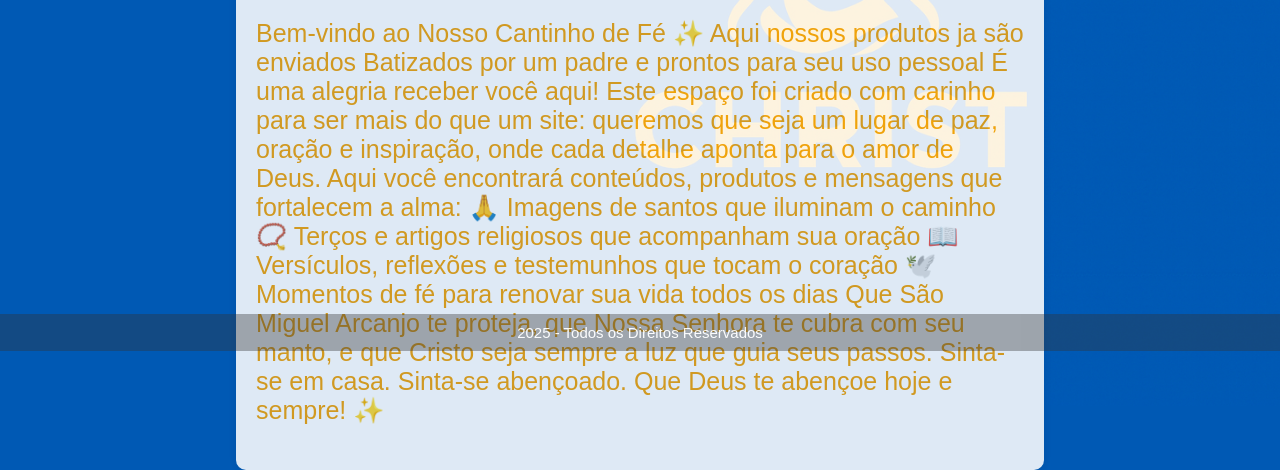
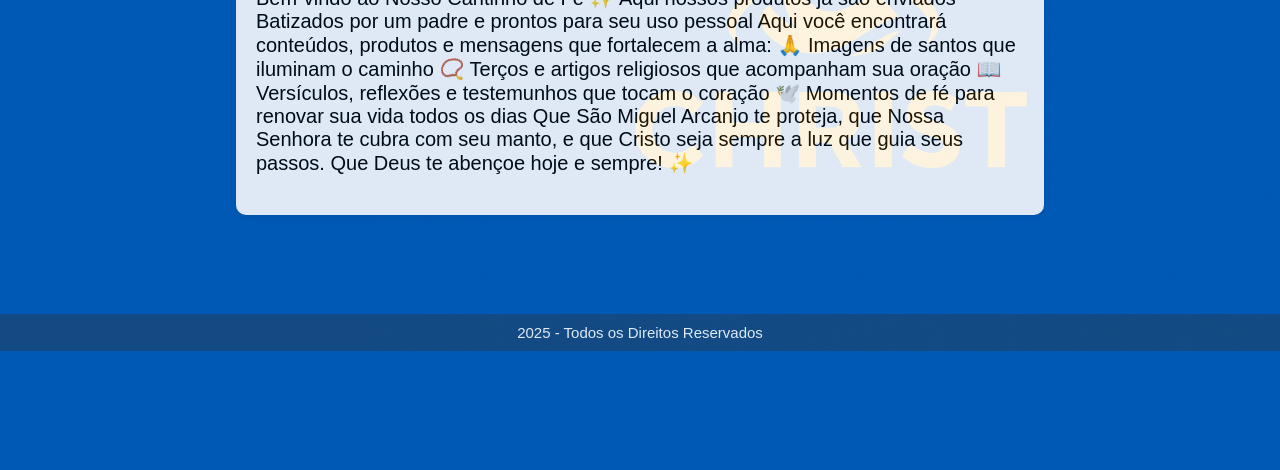
Before and after one commit to leandrinn777/Projeto-CHRIST, a plain HTML site: page index.html in a window 1280 px wide. Shown: the part 449-919 px from the top of the page. After the commit the page ends 855 px from the top, so only its background shows below. Drawn offline with Linux system fonts and the light colour scheme.

Commit message:
mudei alumas coisas
mudei alumas coisas

```diff
--- a/index.html
+++ b/index.html
@@ -33,26 +33,17 @@
     <div id="divMenu">
 
         <h1>Os melhores produtos <b>Catolicos</b> para você</h1>
-    <p >
+        <p>
             Bem-vindo ao Nosso Cantinho de Fé ✨
             Aqui nossos produtos ja são enviados Batizados por um padre e prontos para seu uso pessoal
-
-
-        É uma alegria receber você aqui!
-        Este espaço foi criado com carinho para ser mais do que um site: queremos que seja um lugar de paz, oração e inspiração, onde cada detalhe aponta para o amor de Deus.
-
             Aqui você encontrará conteúdos, produtos e mensagens que fortalecem a alma:
             🙏 Imagens de santos que iluminam o caminho
             📿 Terços e artigos religiosos que acompanham sua oração
             📖 Versículos, reflexões e testemunhos que tocam o coração
             🕊️ Momentos de fé para renovar sua vida todos os dias
-
             Que São Miguel Arcanjo te proteja,
             que Nossa Senhora te cubra com seu manto,
             e que Cristo seja sempre a luz que guia seus passos.
-
-        Sinta-se em casa.
-        Sinta-se abençoado.
             Que Deus te abençoe hoje e sempre! ✨
         </p>
 
--- a/style.css
+++ b/style.css
@@ -417,8 +417,8 @@ p.rodape {
     box-shadow: 0 0 10px rgba(0, 0, 0, 0.1);
     opacity: 0.87;
     text-align: left;
-    font-size: 25px;
-    color:#f0a30c;
+    font-size: 20px;
+    color:#000000;
 }
 
 
```
Also changed, not shown: loja.html (+1 -1 lines), oracao.html (+1 -1 lines). Lines whose indentation alone changed are shown as unchanged.
